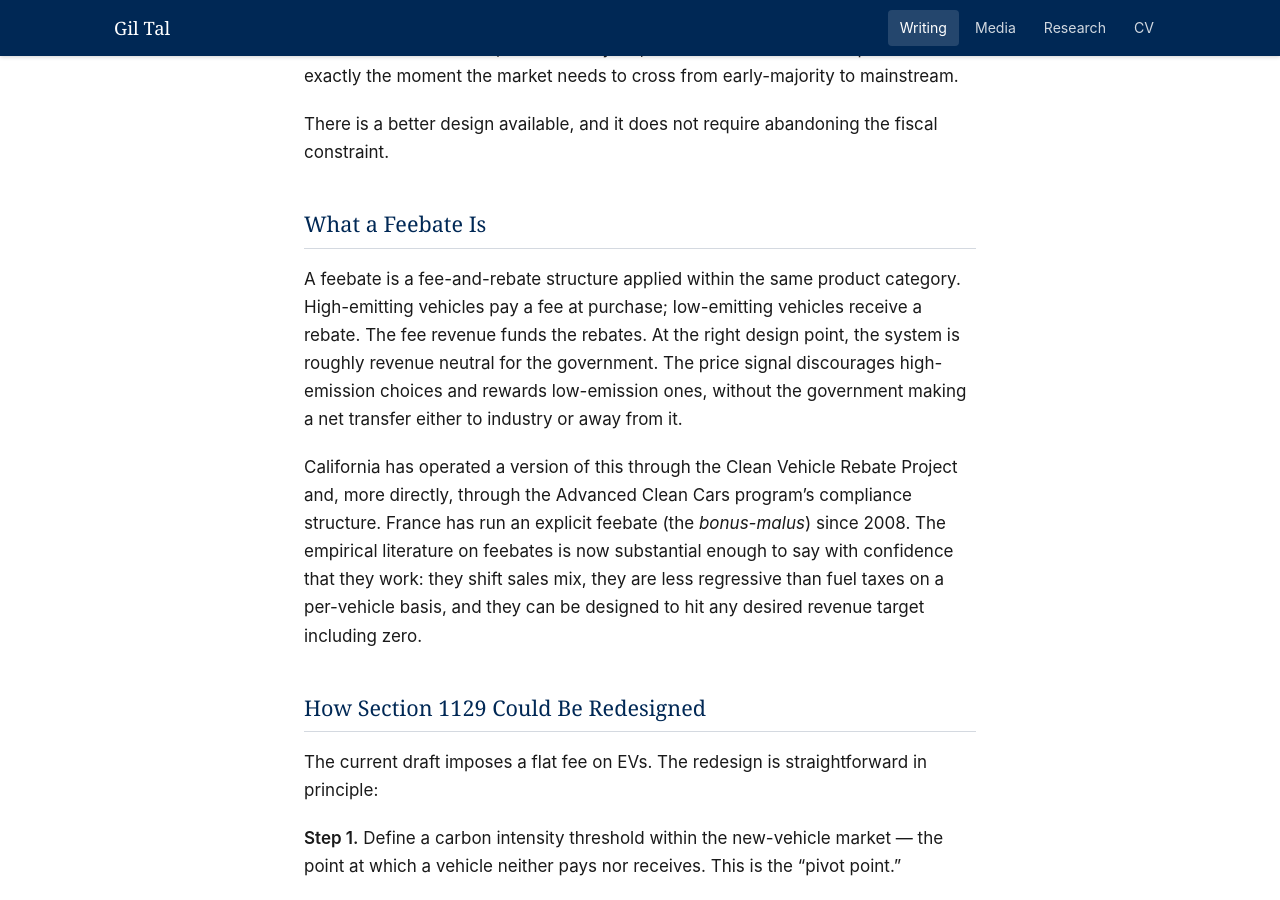
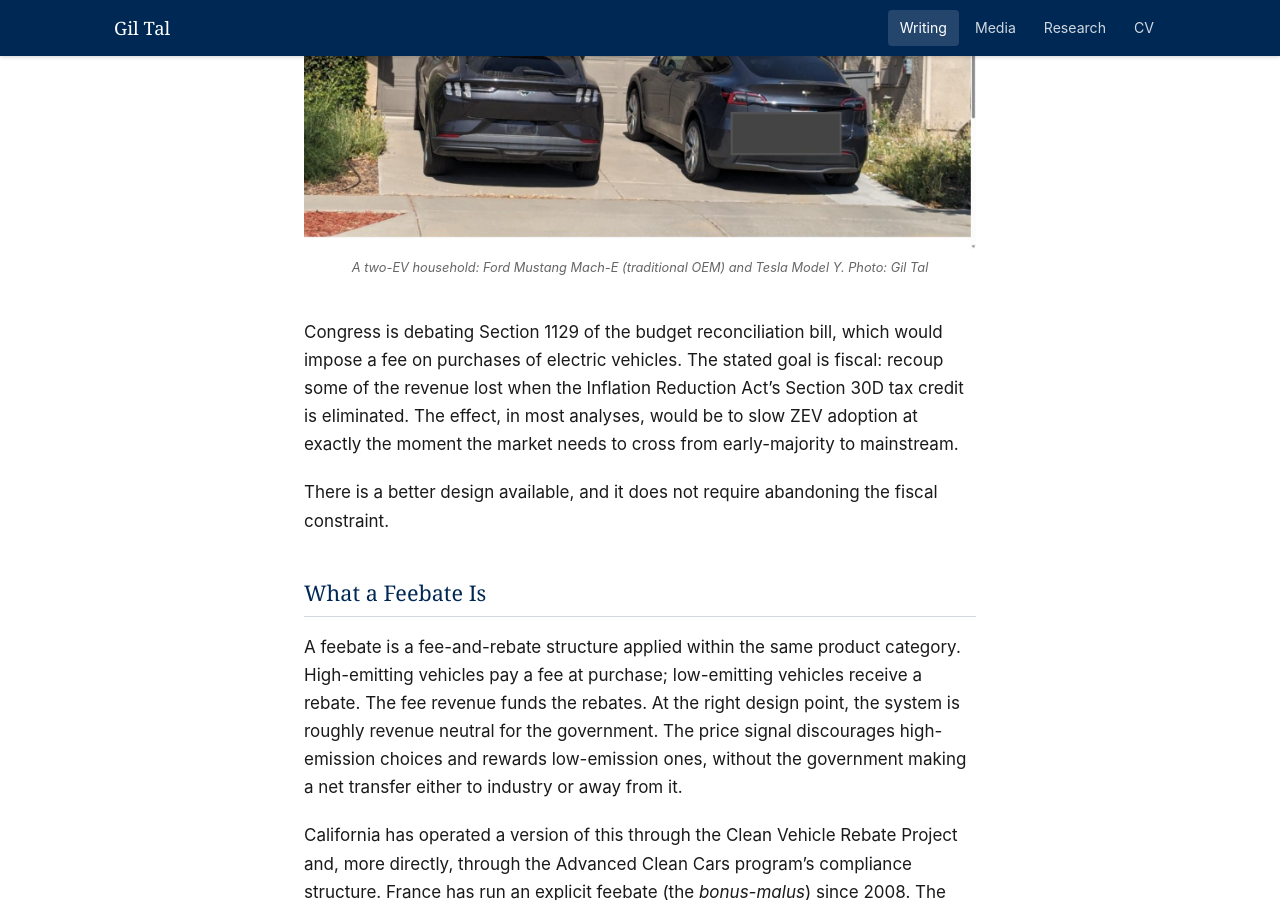
Before and after one commit to giltalEV/giltalEV.github.io, a Jekyll site: the page built from _posts/2026-05-25-from-fee-to-feebate.md, in a window 1280 px wide and 900 px high, scrolled down 354 px. Built offline with Jekyll 4.4.1, drawn with Linux system fonts in a browser that asks for light colours.

Commit message:
Add featured image to feebate post

```diff
--- a/_posts/2026-05-25-from-fee-to-feebate.md
+++ b/_posts/2026-05-25-from-fee-to-feebate.md
@@ -5,6 +5,9 @@ date: 2026-05-25
 tags: [policy, feebate, ZEV, Section-1129, Congress]
 excerpt: "Section 1129 of the budget reconciliation bill would impose a fee on EV buyers. A simple redesign converts it into a feebate — revenue neutral, economically efficient, and still market-friendly."
 featured: true
+featured_image: /assets/img/posts/two-ev-household.jpg
+featured_image_alt: "A Ford Mustang Mach-E and Tesla Model Y parked side by side in a residential driveway — a two-EV household"
+featured_image_caption: "A two-EV household: Ford Mustang Mach-E (traditional OEM) and Tesla Model Y. Photo: Gil Tal"
 ---
 
 Congress is debating Section 1129 of the budget reconciliation bill, which would impose a fee on purchases of electric vehicles. The stated goal is fiscal: recoup some of the revenue lost when the Inflation Reduction Act's Section 30D tax credit is eliminated. The effect, in most analyses, would be to slow ZEV adoption at exactly the moment the market needs to cross from early-majority to mainstream.
```
